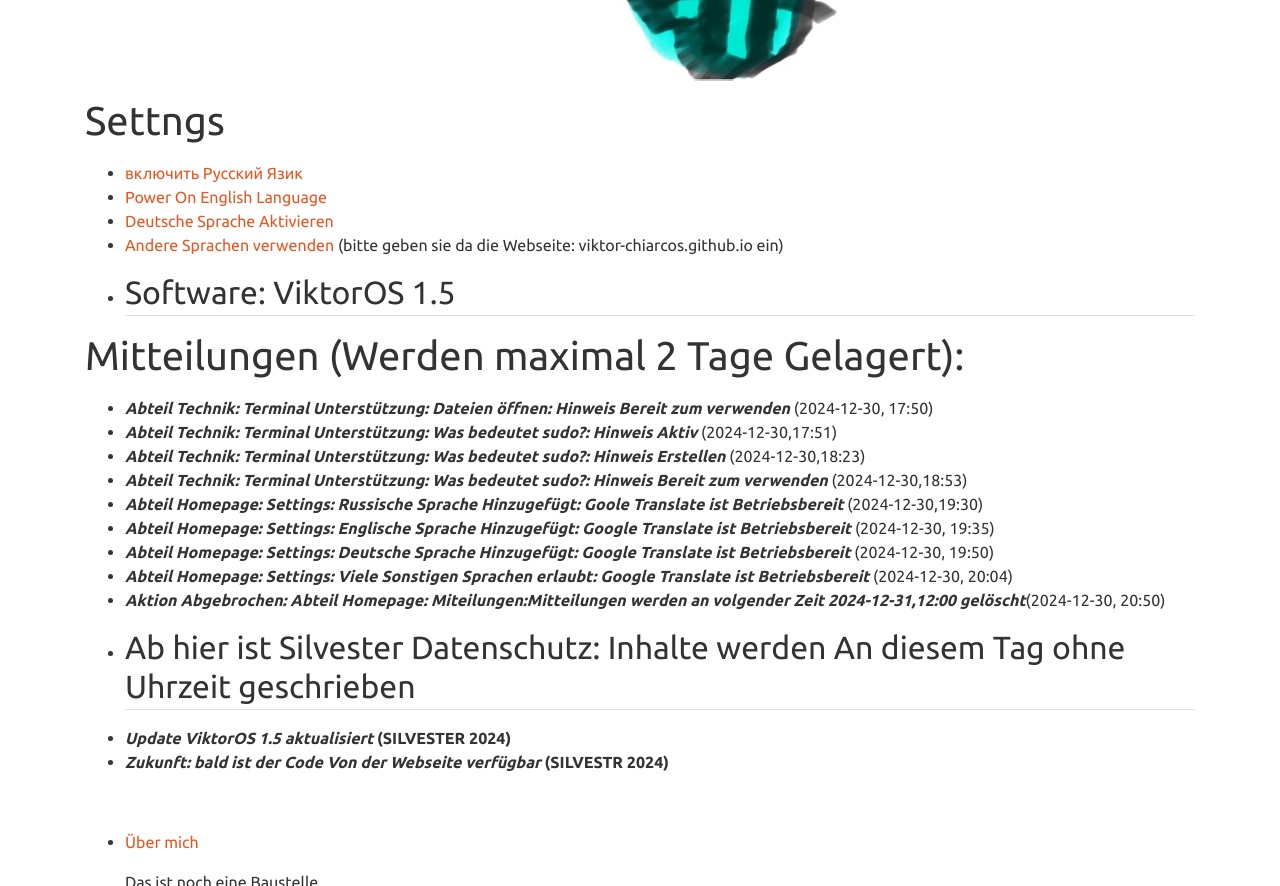
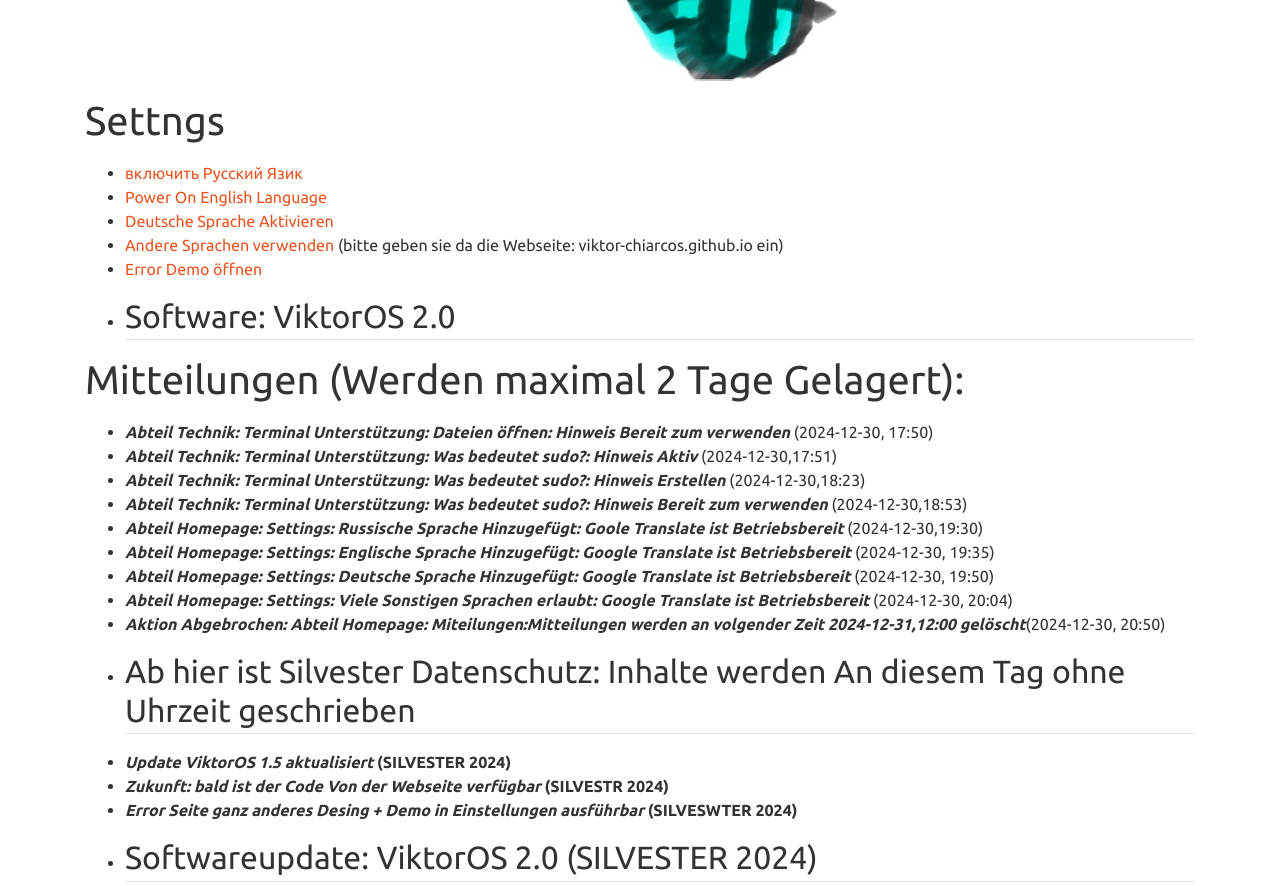
Before and after one commit to viktor-chiarcos/viktor-chiarcos.github.io, a Jekyll site: the page built from index.md, in a window 1280 px wide and 1400 px high, scrolled down 2199 px, cut to the strip 0-886 px from the top of the window. Built offline with Jekyll 4.4.1, drawn with Linux system fonts in a browser that asks for light colours.

Commit message:
Update ViktorOS 2

```diff
--- a/index.md
+++ b/index.md
@@ -78,7 +78,8 @@ feature_rows:
 - [Power On English Language](https://viktor--chiarcos-github-io.translate.goog/?_x_tr_sl=auto&_x_tr_tl=en&_x_tr_hl=de&_x_tr_pto=wapp)
 - [Deutsche Sprache Aktivieren](https://viktor--chiarcos-github-io.translate.goog/?_x_tr_sl=auto&_x_tr_tl=de&_x_tr_hl=de&_x_tr_pto=wapp)
 - [Andere Sprachen verwenden](https://translate.google.com/?hl=de&sl=auto&tl=de&op=websites) (bitte geben sie da die Webseite: viktor-chiarcos.github.io ein)
-- ## Software: ViktorOS 1.5
+- [Error Demo öffnen](http://viktor-chiarcos.github.io/error)
+- ## Software: ViktorOS 2.0
 
 # Mitteilungen (Werden maximal 2 Tage Gelagert):
 - ***Abteil Technik: Terminal Unterstützung: Dateien öffnen: Hinweis Bereit zum verwenden*** (2024-12-30, 17:50)
@@ -93,7 +94,8 @@ feature_rows:
 - ## Ab hier ist Silvester Datenschutz: Inhalte werden An diesem Tag ohne Uhrzeit geschrieben
 - ***Update ViktorOS 1.5 aktualisiert*** **(SILVESTER 2024)**
 - ***Zukunft: bald ist der Code Von der Webseite verfügbar*** **(SILVESTR 2024)**
-
+- ***Error Seite ganz anderes Desing + Demo in Einstellungen ausführbar*** **(SILVESWTER 2024)**
+- ## Softwareupdate: ViktorOS 2.0 (SILVESTER 2024)
 &nbsp;
 
 - [Über mich](about)
```
